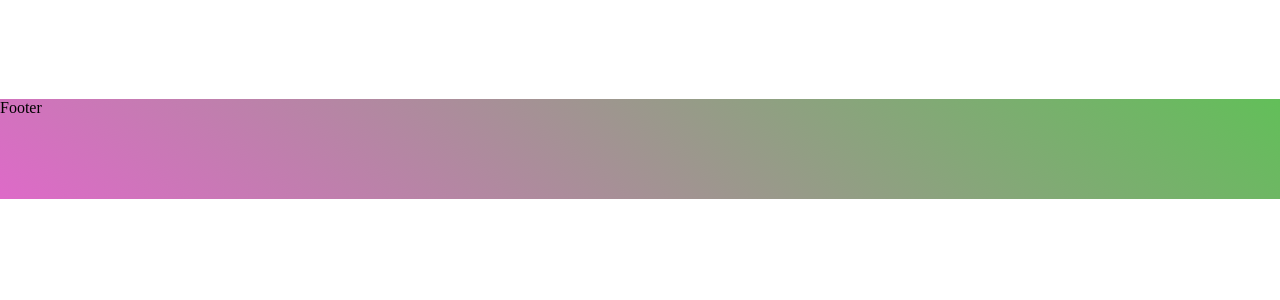
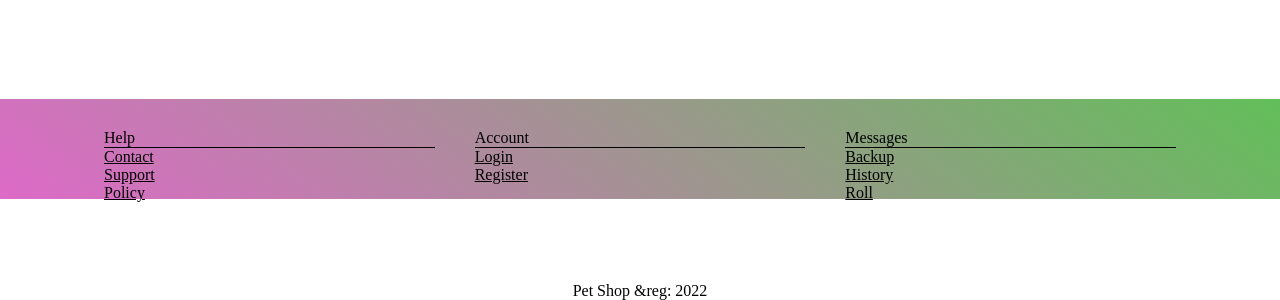
Before and after one commit to Yulian-21/pet-store-app, a React (Create React App) app: page /pets/byStatus/1 in a window 1280 px wide. Shown: the part 801-1101 px from the top of the page. Before the commit the page ends 1000 px from the top, so only its background shows below. Built offline with nearby package versions, Linux system fonts and the light colour scheme; no server answers.

Commit message:
Refactored Footer

```diff
--- a/src/components/Footer/Footer.module.css
+++ b/src/components/Footer/Footer.module.css
@@ -1,4 +1,5 @@
 .footer {
+  padding-top: 30px;
   grid-area: f;
   background-color: #0cbaba;
   background-image: linear-gradient(217deg, #08fd08 0%, #eb61d4 74%),
--- a/src/components/Footer/Footer.tsx
+++ b/src/components/Footer/Footer.tsx
@@ -1,9 +1,69 @@
 import React from 'react'
 import f from './Footer.module.css'
+import { Container, Grid, Box, Link } from '@mui/material';
 
 const Footer = () => {
   return (
-    <div className={f.footer}>Footer</div>
+    <footer className={f.footer}>
+      <Box px={{ xs: 3, sm: 10 }} sx={{ color: 'secondary' }}>
+        <Container maxWidth='lg'>
+          <Grid container spacing={5}>
+            <Grid item xs={12} sm={4}>
+              <Box borderBottom={1}>Help</Box>
+              <Box>
+                <Link href='/' color='inherit'>
+                  Contact
+                </Link>
+              </Box>
+              <Box>
+                <Link href='/' color='inherit'>
+                  Support
+                </Link>
+              </Box>
+              <Box>
+                <Link href='/' color='inherit'>
+                  Policy
+                </Link>
+              </Box>
+            </Grid>
+            <Grid item xs={12} sm={4}>
+              <Box borderBottom={1}>Account</Box>
+              <Box>
+                <Link href='/' color='inherit'>
+                  Login
+                </Link>
+              </Box>
+              <Box>
+                <Link href='/' color='inherit'>
+                  Register
+                </Link>
+              </Box>
+            </Grid>
+            <Grid item xs={12} sm={4}>
+              <Box borderBottom={1}>Messages</Box>
+              <Box>
+                <Link href='/' color='inherit'>
+                  Backup
+                </Link>
+              </Box>
+              <Box>
+                <Link href='/' color='inherit'>
+                  History
+                </Link>
+              </Box>
+              <Box>
+                <Link href='/' color='inherit'>
+                  Roll
+                </Link>
+              </Box>
+            </Grid>
+          </Grid>
+          <Box textAlign="center" pt={{ xs: 5, sm: 10 }} pb={{ xs: 5, sm: 0 }}>
+            Pet Shop &reg: {new Date().getFullYear()}
+          </Box>
+        </Container>
+      </Box>
+    </footer>
   )
 }
 
```
